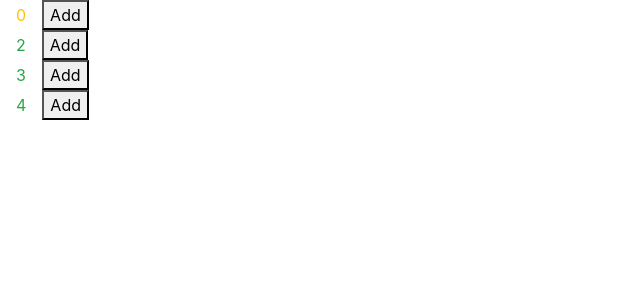
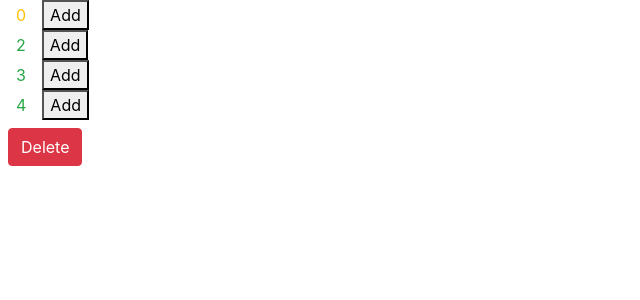
Before and after one commit to SidnevIgor/api-buddy-react, a React (Create React App) app: page / in a window 1280 px wide. Shown: the top 300 px of the page, without its empty margins (0-640 px from the left). Built offline with nearby package versions, Linux system fonts and the light colour scheme.

Commit message:
Update counters.jsx

```diff
--- a/src/components/counters.jsx
+++ b/src/components/counters.jsx
@@ -14,6 +14,7 @@ export default class Counters extends Component {
     return (
       <div>
         {this.state.counters.map(counter => <Counter key={counter.id} value={counter.value}/>)}
+        <button className="btn btn-danger m-2">Delete</button>
       </div>
     );
   }
```
